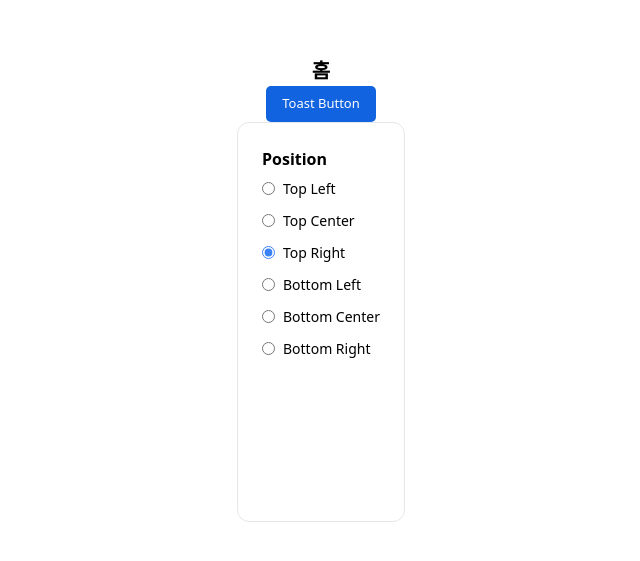
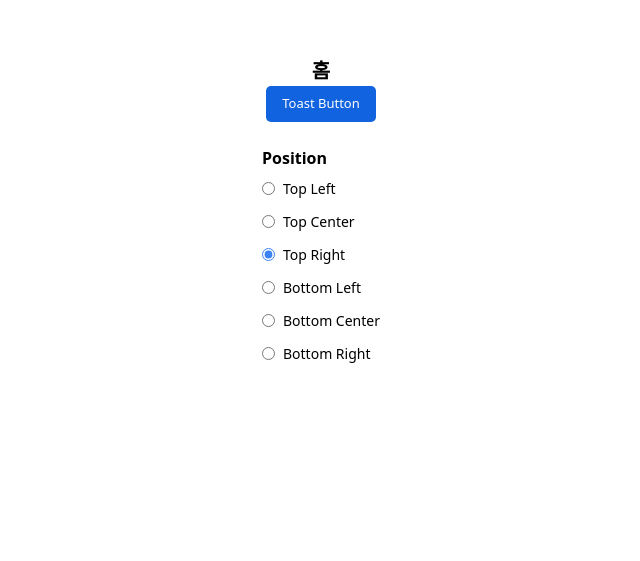
Before and after one commit to leedahye2001/toast-assignment, a React (Vite) app: page / in a window 1280 px wide. Shown: the part 111-672 px from the top of the page, without its empty margins (319-959 px from the left). Built offline with nearby package versions, Linux system fonts and the light colour scheme.

Commit message:
style: round opiton의 border 제거 및 text 크기 수정

```diff
--- a/src/components/Input/RoundOption.tsx
+++ b/src/components/Input/RoundOption.tsx
@@ -17,10 +17,10 @@ const RoundOption = () => {
   const [selected, setSelected] = useRecoilState(toastPositionAtom);
 
   return (
-    <div className="relative h-[400px] border rounded-xl p-6">
+    <div className="h-[400px] p-6">
       <div className="flex flex-col">
         <h3 className="pb-2 text-[16px] font-[700]">Position</h3>
-        <div className="grid grid-cols-1 gap-3 mb-8">
+        <div className="grid grid-cols-1 gap-3">
           {positions.map((pos) => (
             <label
               key={pos.value}
@@ -36,7 +36,7 @@ const RoundOption = () => {
                 onChange={() => setSelected(pos.value as ToastPosition)}
                 className="accent-blue-500"
               />
-              <span className="text-sm">{pos.label}</span>
+              <span className="text-[14px]">{pos.label}</span>
             </label>
           ))}
         </div>
```
